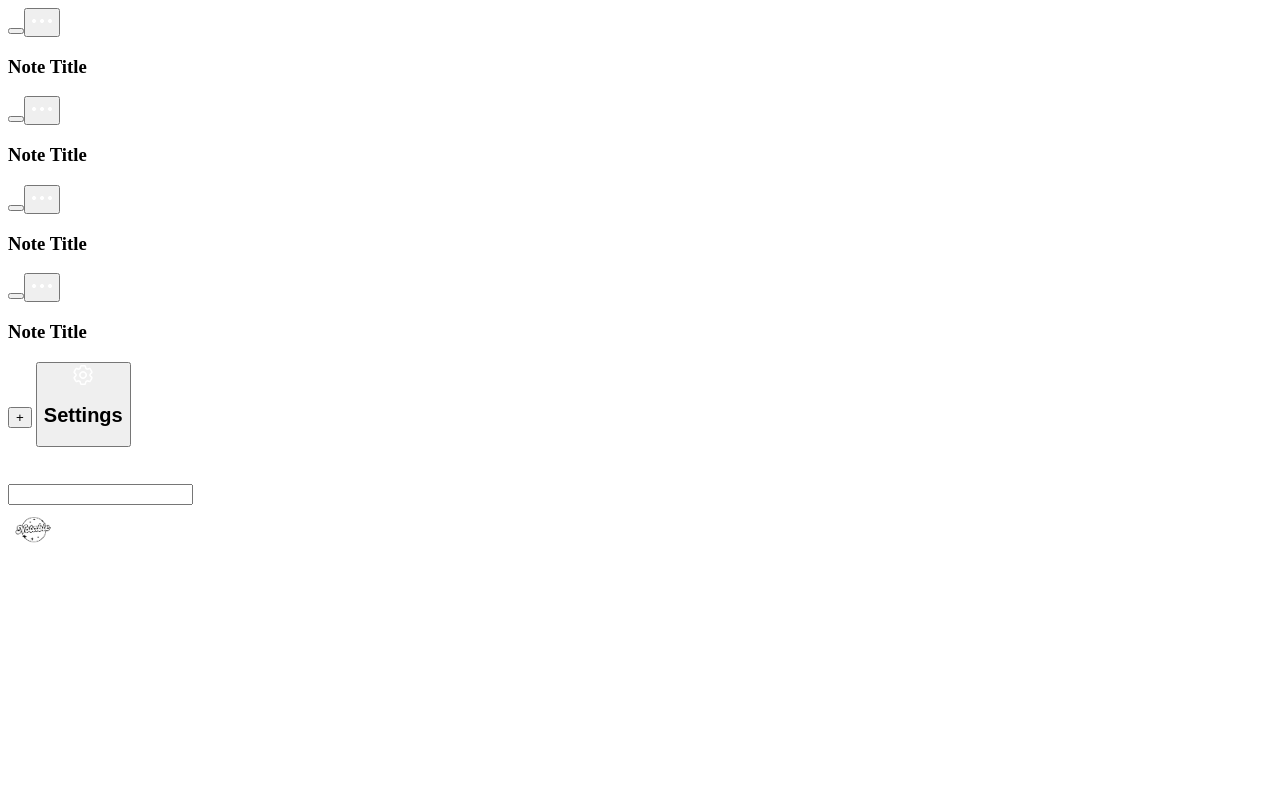
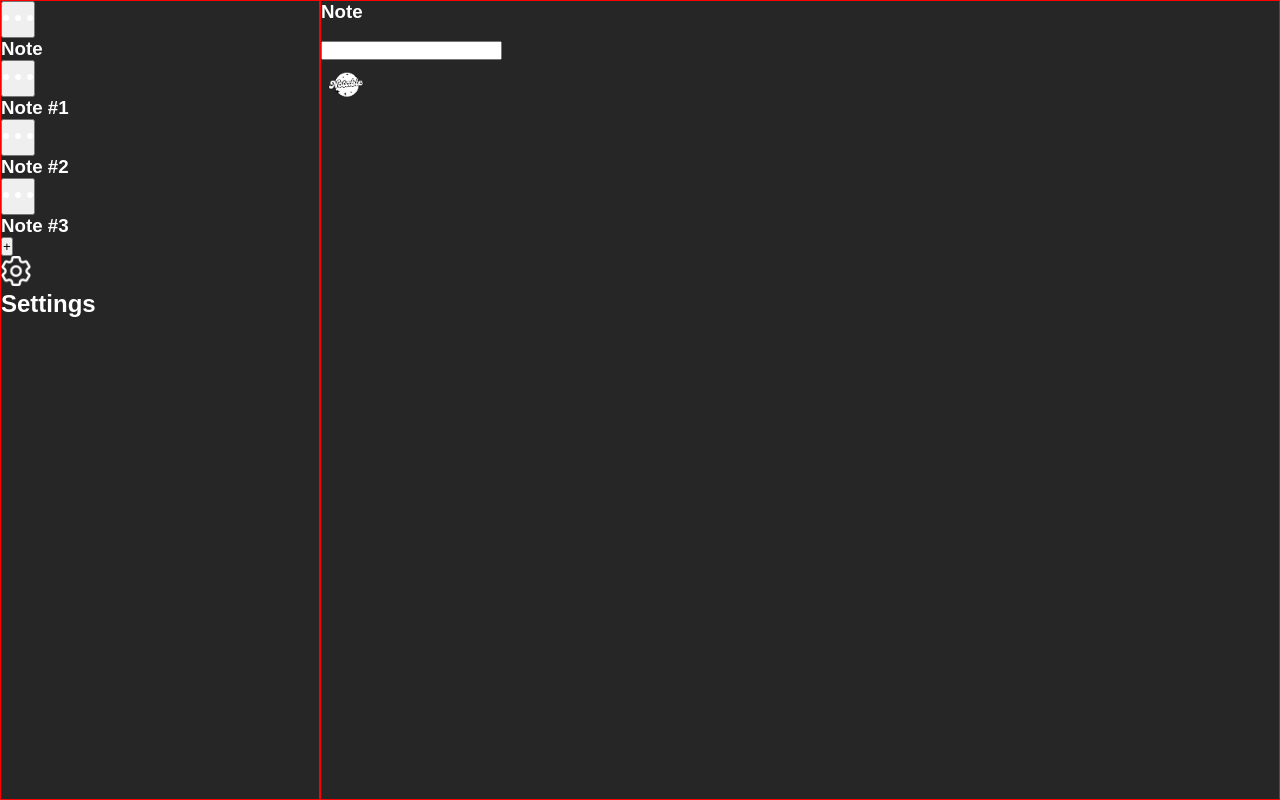
Before and after one commit to fantomswrld/notable, a plain HTML site: page index.html in a window 1280 px wide. Drawn offline with Linux system fonts and the light colour scheme.

Commit message:
Refactored code to work as intended

```diff
--- a/index.html
+++ b/index.html
@@ -8,74 +8,85 @@
 </head>
 <body>
     <div class="container">
-        <aside class="sidebar">
+        <div class="sidebar">
             <div class="top-section">
-                <button class="active-note">
-                    <div class="note-options">
-                        <button class="options-button">
-                            <img class="options" src="images/more.png" height="20px" width="20px" alt="Note Options Button">
+                <div class="active-note">
+                    <div class="left">
+                        <button id="not-options">
+                            <img src="images/more.png" alt="Note Options Button" height="30px" width="30px">
                         </button>
                     </div>
 
-                    <h3 class="note-title">Note Title</h3>
-                </button>
+                    <div class="right">
+                        <h3 id="note-title">Note</h3>
+                    </div>
+                </div>
 
-                <button class="inactive-note">
-                    <div class="note-options">
-                        <button class="options-button">
-                            <img class="options" src="images/more.png" height="20px" width="20px" alt="Note Options Button">
+                <div class="inactive-note">
+                    <div class="left">
+                        <button id="not-options">
+                            <img src="images/more.png" alt="Note Options Button" height="30px" width="30px">
                         </button>
                     </div>
 
-                    <h3 class="note-title">Note Title</h3>
-                </button>
+                    <div class="right">
+                        <h3 id="note-title">Note #1</h3>
+                    </div>
+                </div>
 
-                <button class="inactive-note">
-                    <div class="note-options">
-                        <button class="options-button">
-                            <img class="options" src="images/more.png" height="20px" width="20px" alt="Note Options Button">
+                <div class="inactive-note">
+                    <div class="left">
+                        <button id="not-options">
+                            <img src="images/more.png" alt="Note Options Button" height="30px" width="30px">
                         </button>
                     </div>
 
-                    <h3 class="note-title">Note Title</h3>
-                </button>
+                    <div class="right">
+                        <h3 id="note-title">Note #2</h3>
+                    </div>
+                </div>
 
-                <button class="inactive-note">
-                    <div class="note-options">
-                        <button class="options-button">
-                            <img class="options" src="images/more.png" height="20px" width="20px" alt="Note Options Button">
+                <div class="inactive-note">
+                    <div class="left">
+                        <button id="not-options">
+                            <img src="images/more.png" alt="Note Options Button" height="30px" width="30px">
                         </button>
                     </div>
 
-                    <h3 class="note-title">Note Title</h3>
-                </button>
+                    <div class="right">
+                        <h3 id="note-title">Note #3</h3>
+                    </div>
+                </div>
             </div>
 
             <div class="bottom-section">
-                <button class="new-note">+</button>
-                <button class="settings">
-                    <img class="options" src="images/setting.png" alt="Settings Button" height="20px" width="20px">
+                <button id="new-note">+</button>
 
-                    <h2 class="settings-text">Settings</h2>
-                </button>
+                <div class="settings">
+                    <div class="left">
+                        <img src="images/setting.png" alt="Settings Button" height="30px" width="30px">
+                    </div>
+
+                    <div class="right">
+                        <h2 class="settings-text">Settings</h2>
+                    </div>
+                </div>
             </div>
-        </aside>
+        </div>
 
-        <main class="current-note">
-            <div class="title-section">
-                <h3 class="note-name"></h3>
+        <div class="main-content">
+            <div class="note-title-section">
+                <h3 class="note-title">Note</h3>
             </div>
 
             <br>
 
-            <div class="content-space">
-                <input type="text" id="content">
+            <input type="text" class="content-area">
+
+            <div class="logo-container">
+                <img src="images/Notable Logo.png" alt="Notable Logo" height="50px" width="50px">
             </div>
-
-            <div class="logo">
-                <img class="logo" src="images/Notable Logo.png" alt="Logo" height="50px" width: 50px>
-            </div>
-        </main>
+        </div>
     </div>
 </body>
 </html>
--- a/style.css
+++ b/style.css
@@ -0,0 +1,32 @@
+* {
+    margin: 0px;
+    padding: 0px;
+    box-sizing: border-box;
+}
+
+body {
+    font-family: sans-serif;
+    font-size: 1rem;
+    color: #fff;
+    background-color: #262626;
+}
+
+.container {
+    height: 100vh;
+    width: 100vw;
+    display: flex;
+    flex-direction: row;
+    justify-content: space-around;
+}
+
+.sidebar {
+    width: 25%;
+}
+
+.main-content {
+    width: 75%;
+}
+
+.sidebar, .main-content {
+    border: 1px solid red;
+}
```
